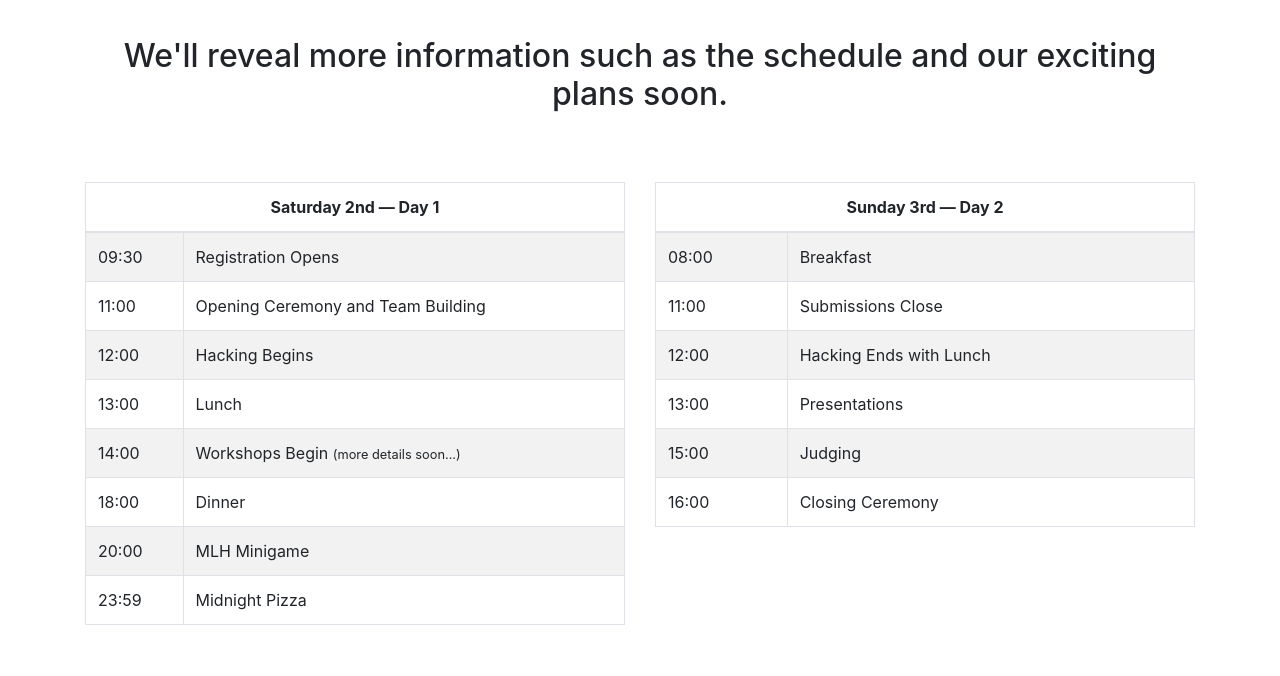
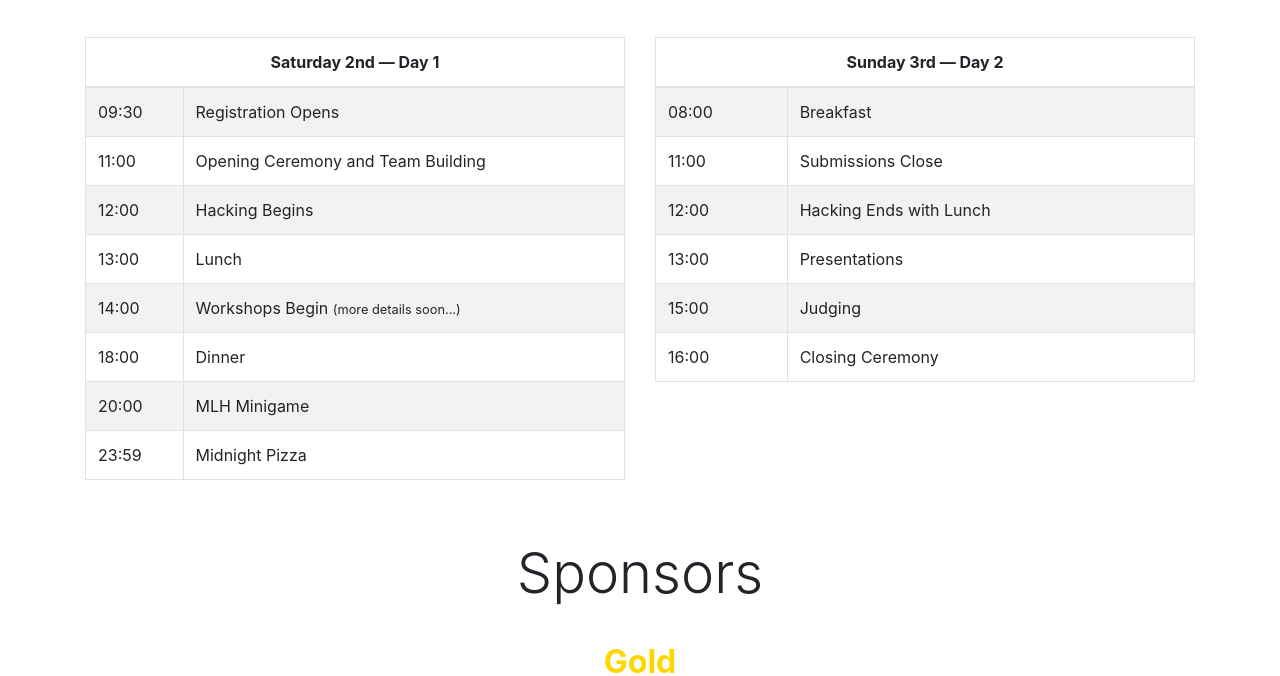
Before and after one commit to rhul-compsoc/royalhackaway.com, a Jekyll site: the page built from _events/hackaway2019.md, in a window 1280 px wide and 900 px high, scrolled down 1082 px, cut to the strip 224-900 px from the top of the window. Built offline with Jekyll 4.4.1, drawn with Linux system fonts in a browser that asks for light colours; nearby versions of some CDN libraries.

Commit message:
Remove text

```diff
--- a/_events/hackaway2019.md
+++ b/_events/hackaway2019.md
@@ -181,10 +181,6 @@ sponsors:
 
 ---
 
-<div class="container">
-  <h2>We'll reveal more information such as the schedule and our exciting plans soon.</h2>
-</div>
-
 <!--             -
               name: "Not-Binary"
               link: "https://notbinary.co.uk/"
```
